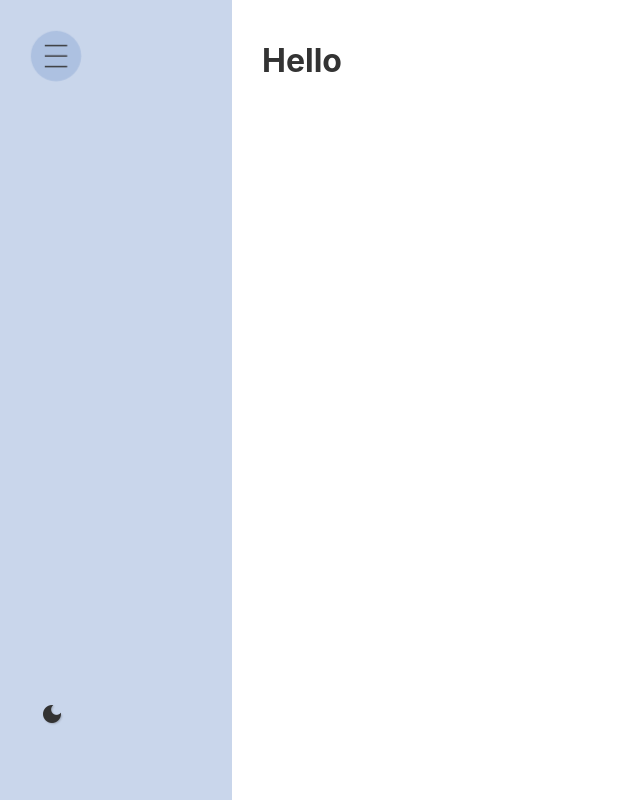
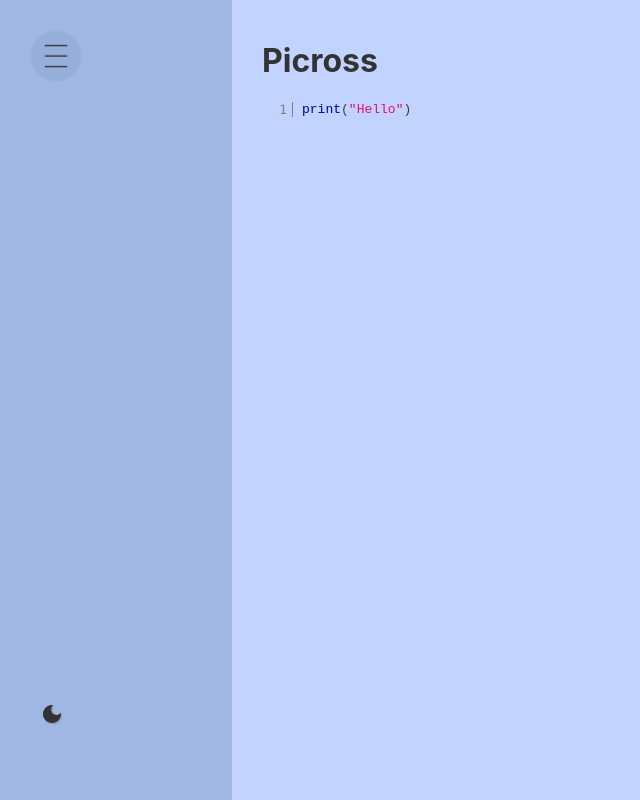
Before and after one commit to BenchBadr/picross, a React (Create React App) app in the folder client/: page / in a window 1280 px wide. Shown: the whole page, without its empty margins (0-640 px from the left). Built offline with nearby package versions, Linux system fonts and the light colour scheme.

Commit message:
code beta

```diff
--- a/client/package.json
+++ b/client/package.json
@@ -5,8 +5,11 @@
   "dependencies": {
     "cra-template": "1.2.0",
     "js-cookie": "^3.0.5",
+    "mermaid": "^11.4.1",
+    "prism-react-renderer": "^2.4.1",
     "react": "^19.0.0",
     "react-dom": "^19.0.0",
+    "react-py": "^1.11.2",
     "react-scripts": "5.0.1",
     "styled-components": "^6.1.15"
   },
--- a/client/public/index.html
+++ b/client/public/index.html
@@ -14,7 +14,7 @@
     <link href="https://fonts.googleapis.com/icon?family=Material+Icons"
       rel="stylesheet">
     <link rel="apple-touch-icon" href="%PUBLIC_URL%/logo192.png" />
-    <script src="https://cdn.jsdelivr.net/pyodide/v0.18.1/full/pyodide.js"></script>
+    <!-- <script src="https://cdn.jsdelivr.net/pyodide/v0.18.1/full/pyodide.js"></script> -->
     <link rel="manifest" href="%PUBLIC_URL%/manifest.json" />
     <title>Picross</title>
   </head>
--- a/client/src/App.css
+++ b/client/src/App.css
@@ -1,13 +1,17 @@
 :root {
   --light-bg: #fff;
   --light-text: #333;
-  --light-sidebar: #91abd77c;
+  --light-sidebar: #91abd7b0;
   --light-scrollbar-thumb: rgba(0, 0, 0, 0.2);
   --light-scrollbar-track: rgba(0, 0, 0, 0.1);
 
-  --dark-bg: #0f1116;
-  --dark-sidebar: #26272f;
+  --dark-sidebar: #26272f71;
   --dark-text: #eee;
+
+  --background-root:#0E1525;
+  /* --dark-bg:#2B3245;  */
+  --dark-bg:#3C445C;
+  --light-bg:rgb(195, 211, 255);
 }
 
 .app.light, html:has(.app.light) {
@@ -139,6 +143,16 @@ html:has(.app.dark) .burger{
   .sidebar.open{
     transform:translateX(0);
   }
+
+  .burger{
+    bottom:20px;
+    top:auto;
+  }
+
+  .bottom-box{
+    bottom:auto;
+    top:20px;
+  }
 }
 
 @media (min-width:768px){
--- a/client/src/App.js
+++ b/client/src/App.js
@@ -2,6 +2,8 @@ import React, { useContext } from 'react';
 import './App.css';
 import ThemeProvider, {ThemeContext} from './ctx/ThemeContext';
 import SidebarProvider, {SidebarContext} from './ctx/SidebarContext';
+import { CodeBlock } from './components/code';
+import { PythonContext } from './ctx/PythonContext';
 
 const App = () => {
 
@@ -20,7 +22,10 @@ const MainContent = () => {
   return (
     <div className={`app ${theme}`}>
       <div className={`main-content ${isSidebarOpen ? 'sidebar-open' : ''}`}>
-        <h1>Hello</h1>
+        <h1>Picross</h1>
+        <PythonContext>
+        <CodeBlock language={`python`} code={`print("Hello")`}></CodeBlock>
+        </PythonContext>
       </div>
     </div>
   )
--- /dev/null
+++ b/client/src/components/code.css
@@ -0,0 +1,139 @@
+
+.code-output{
+    background:var(--dark);
+    margin-top:-5px;
+    color:white;
+    border-radius:5px;
+    padding:5px;
+    padding-top:10px;
+    transition-duration: 0.2s;
+    opacity: 0;
+    height:0;
+    max-height: 100px;
+    overflow-y: scroll;
+    overflow-x: scroll;
+  }
+
+  .code-output.auto-height{
+    height:auto;
+    opacity:1;
+  }
+
+  blockquote .code-output.auto-height{
+    opacity: 0;
+    height:0;
+  }
+
+  code{
+    background:var(--light-pure-low);
+  }
+
+  .copy-btn,.check-icon{
+    transition-duration:0.2s;
+    opacity:0;
+    z-index:10;
+  }
+
+  .block-code-parent:hover > div.copy-btn{
+    opacity:1;
+  }
+
+  .block-code-parent:hover > div.check-icon{
+    opacity:1;
+  }
+
+
+  .code-output::selection{
+    background:white;
+    color:black;
+  }
+
+  .app.dark .code-output{
+    background:var(--dark-lower);
+  }
+
+  html:has(.background-confirmation), html:has(.code-output.infull) {
+    overflow:hidden;
+  }
+
+
+  .blink-dot::after {
+    content: "";
+    display: inline-block;
+    width: 0.8em;
+    height: 0.8em;
+    margin-left:5px;
+    border-radius: 50%;
+    background-color: currentColor;
+    animation: blink 1s infinite;
+  }
+
+  @keyframes blink {
+    0% {
+      opacity: 1;
+    }
+    50% {
+      opacity: 0.5;
+      transform: scale(0.7);
+    }
+    100% {
+      opacity: 1;
+      transform: scale(1);
+    }
+  }
+
+
+
+  .line-display{
+    font-family: 'Consolas', monospace;
+    user-select: none;
+    cursor:pointer;
+    color:grey;
+    text-align: right;
+    position:absolute;
+    width:25px;
+    border-right:grey 1px solid;
+    background: inherit;
+    background:var(--light-pure-low);
+    left:0;
+    font-size:80%;
+    padding-right:5px;
+  }
+
+  .line-display:hover{
+    color:lightgray;
+  }
+
+  /* .line-display:first-child{
+    border-top-left-radius: 1rem;
+  }
+
+  .line-display:last-child{
+    border-bottom-left-radius: 1rem;
+  } */
+
+  .app.dark .line-display{
+    background: var(--dark-low);
+  }
+
+  .selectedLine {
+    background:color-mix(in srgb, var(--main) var(--transparency, 30%), transparent);
+    border-left:35px var(--main) solid;
+    padding-left:5px !important;
+  }
+
+
+
+  .selectedLine .line-display{
+    color:black;
+  }
+
+  .selectedLine .line-display::before{
+    content:'•';
+    margin-right:5px;
+    color:var(--main);
+  }
+
+  .app.dark .selectedLine .line-display{
+    color:white;
+  }
--- /dev/null
+++ b/client/src/components/code.js
@@ -0,0 +1,142 @@
+import { ThemeContext } from '../ctx/ThemeContext';
+import React, { useState, useEffect, useContext } from 'react';
+import 'katex/dist/katex.min.css';
+import { Highlight, themes } from "prism-react-renderer"
+import { PythonContext } from '../ctx/PythonContext';
+import './code.css';
+
+
+export const CodeBlock = ({ language, code, count=0 }) => {
+    const { theme } = useContext(ThemeContext);
+    const [isCopied, setIsCopied] = useState(false);
+    const l = 0;
+    const canRun = ['py', 'python'].includes(language);
+    const pythonValue = useContext(PythonContext);
+    const { runPythonFunc, isLoading, isRunning, isReady, output, num, setNum, outputErr, stderr, stdout } = pythonValue || [null, null, null, null, null, null, null]
+    const [fullscreen, setFullscreen] = useState(0);
+    const [out, setOut] = useState(['', '']);
+    const [codeContent, setCodeContent] = useState(code);
+
+    useEffect(() => {
+      if (num===count){
+        setOut([stdout, stderr])
+      }
+    }, [num, stdout, stderr])
+
+
+    useEffect(() => {
+      const handleKeyDown = (e) => {
+        if (e.key === 'Escape') {
+          setFullscreen(0);
+        }
+      };
+
+      document.addEventListener('keydown', handleKeyDown);
+
+      return () => {
+        document.removeEventListener('keydown', handleKeyDown);
+      };
+    }, []);
+
+
+
+
+    const plainCode = () => {
+      const codeArray = Array.isArray(codeContent) ? codeContent : [codeContent];
+      const plainCode = codeArray
+        .map((item) =>
+          typeof item === 'object' ? item.props.children.join('') : item
+        )
+        .join('');
+      return plainCode;
+    };
+
+    const handleCopy = () => {
+      navigator.clipboard.writeText(plainCode()).then(() => {
+        setIsCopied(true);
+        setTimeout(() => setIsCopied(false), 1500);
+      });
+    };
+
+    const customTrim = (codeBlock) => (
+      codeBlock.startsWith('> ') ? codeBlock.substring(2,codeBlock.length) : codeBlock
+    )
+
+
+    const handleRun = () => {
+      runPythonFunc(customTrim(plainCode()).replaceAll('\n> ','\n'), count);
+      // setStartTime(Date.now());
+    };
+
+
+  return (
+    <>
+      {!code ?
+        <code className={`inline-code ${theme}`} style={{ color: 'grey' }}>{code}</code> : (
+        <div style={{ position: 'relative'}} className="block-code-parent">
+          <div className={`copy-btn`} id='#to-hid'>
+              <div>
+                {!isCopied ? <span className="copy-icon" onClick={handleCopy}></span> : <div className='tooltip'>
+                <a className='tooltip-text small flip' style={{ boxShadow: 'none', fontSize: '65%' }}>{["copied!", "copié !", "¡copiado!"][l]}</a>
+                <span className="material-icons" style={{ color: 'green' }}>done</span>
+              </div>}
+                {canRun && !(code.includes('while 1')) && !(code.includes('while True')) ? (
+                  isReady ?
+                  <div className={`run-btn ${isRunning && num===count ? 'blink' : ''}`}>
+                    {!(isRunning && num===count) ? <div className='material-icons' onClick={() => handleRun()}>play_arrow</div> : ``}
+                  </div> :
+                  isLoading ? <div className='spinner smaller' /> : null
+                ) : null}
+              </div>
+          </div>
+          <Highlighter codeBlock={code} language={language} lines={1} code={codeContent} setCode={setCodeContent} />
+          {canRun && isReady ?
+            <div className={`code-output auto-height ${fullscreen ? 'infull' : ''}`}>
+              {out[0]}
+              <br></br>
+              <a style={{ color: 'var(--red)' }}>
+                {out[1]}
+              </a>
+            </div>
+            : null}
+             {isReady && canRun ? <a className={`fullscreen-button ${fullscreen ? 'infull' : ''}`} onClick={() => setFullscreen(!fullscreen)}>
+              <a className='material-icons'>{!fullscreen ? 'fullscreen' : 'fullscreen_exit'}</a>
+              </a> : null}
+        </div>
+      )}
+    </>
+  );
+};
+
+
+const Highlighter = ({codeBlock, language='', lines=1, code, setCode}) => {
+    const { theme } = useContext(ThemeContext);
+    const customTrim = () => (
+      code
+    )
+    return (
+      <div className='blockCode'>
+        <Highlight
+          code={customTrim(code).replaceAll('\n> ','\n')}
+          theme={theme==='dark' ? themes.vsDark : themes.github}
+          language={language}
+        >
+          {({ className, style, tokens, getLineProps, getTokenProps }) => (
+            <pre style={{...style, background:'transparent'}}>
+              {tokens.map((line, i) => (
+                <div key={i} {...getLineProps({ line })} style={{paddingLeft:'40px'}} className={code.split('\n')[i].startsWith(`> `) ? `selectedLine` : ''}
+                >
+                  {lines ? <a className='line-display'
+                  style={{borderTopLeftRadius:[0,'1rem'][i===0],borderBottomLeftRadius:[0,'1rem'][i==tokens.length-1]}}
+                  >{i + 1}</a> : null}
+                  {line.map((token, key) => (
+                    <span key={key} {...getTokenProps({ token })} />
+                  ))}
+                </div>
+              ))}
+            </pre>
+          )}
+        </Highlight>
+      </div>
+    )
+  }
--- /dev/null
+++ b/client/src/ctx/PythonContext.js
@@ -0,0 +1,45 @@
+import React, { useState, useEffect, createContext } from 'react';
+import { usePython, usePythonConsole } from 'react-py';
+
+export const PythonContext = createContext(null);
+
+export const PythonWrapper = ({children}) => {
+  const [output, setOutput] = useState([]);
+  const [outputErr, setOutputErr] = useState([]);
+  const [num, setNum] = useState(0);
+  const { runPython, stdout, stderr, isLoading, isRunning, isReady }  = usePython();
+
+
+  const runPythonFunc = (code, i) => {
+    setNum(i)
+    runPython(code)
+  }
+
+  const updateOut = () => {
+    let temp = output;
+    temp[num] = stdout || '';
+    setOutput(temp)
+  }
+
+  const updateErr = () => {
+    let temp2 = outputErr;
+    temp2[num] = stderr || '';
+    setOutputErr(temp2)
+  }
+
+
+  useEffect(() => {
+    updateOut()
+    updateErr()
+  }, [stdout, stderr])
+
+
+
+  return (
+    <PythonContext.Provider
+    value={{runPythonFunc, isLoading, isRunning, isReady, num, setNum, output, outputErr, stdout, stderr}}
+    >
+      {children}
+    </PythonContext.Provider>
+  )
+}
```
Also changed, not shown: 1 other file (tests, documents, lock files or other folders).
